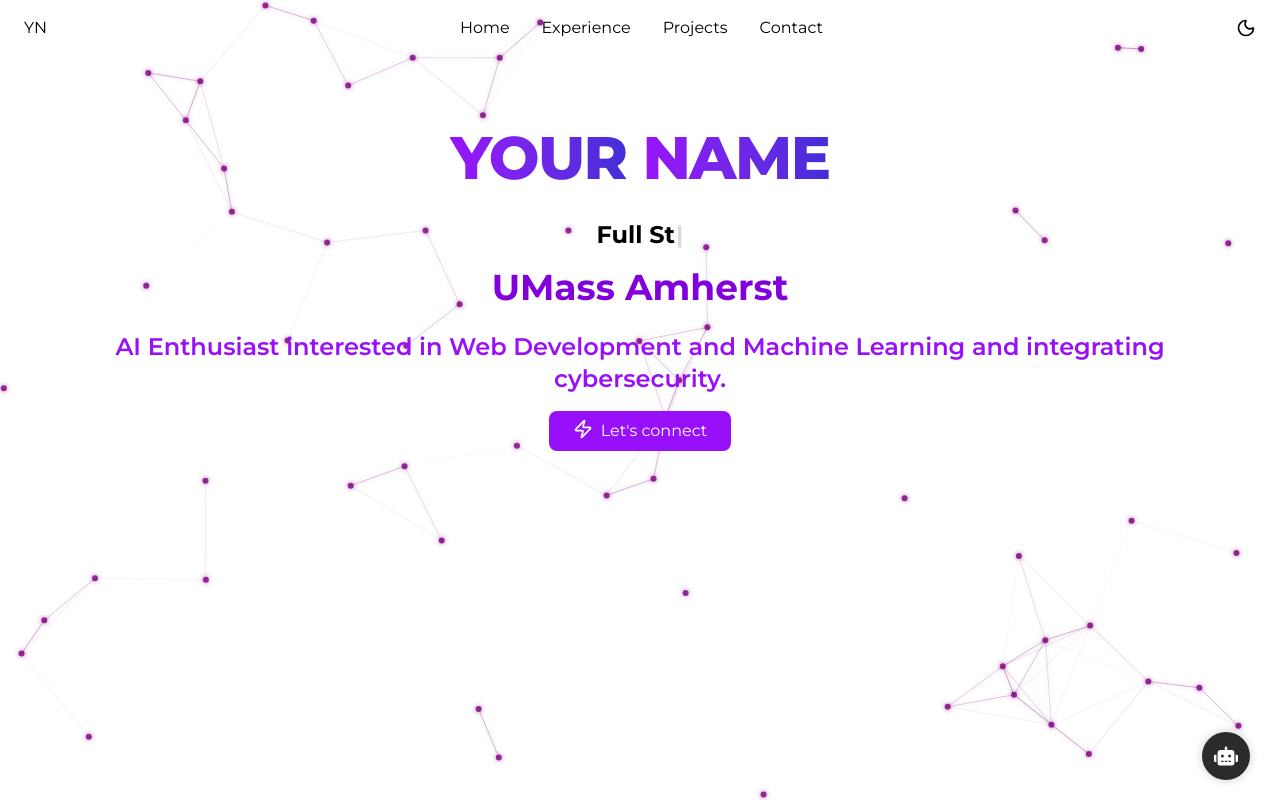
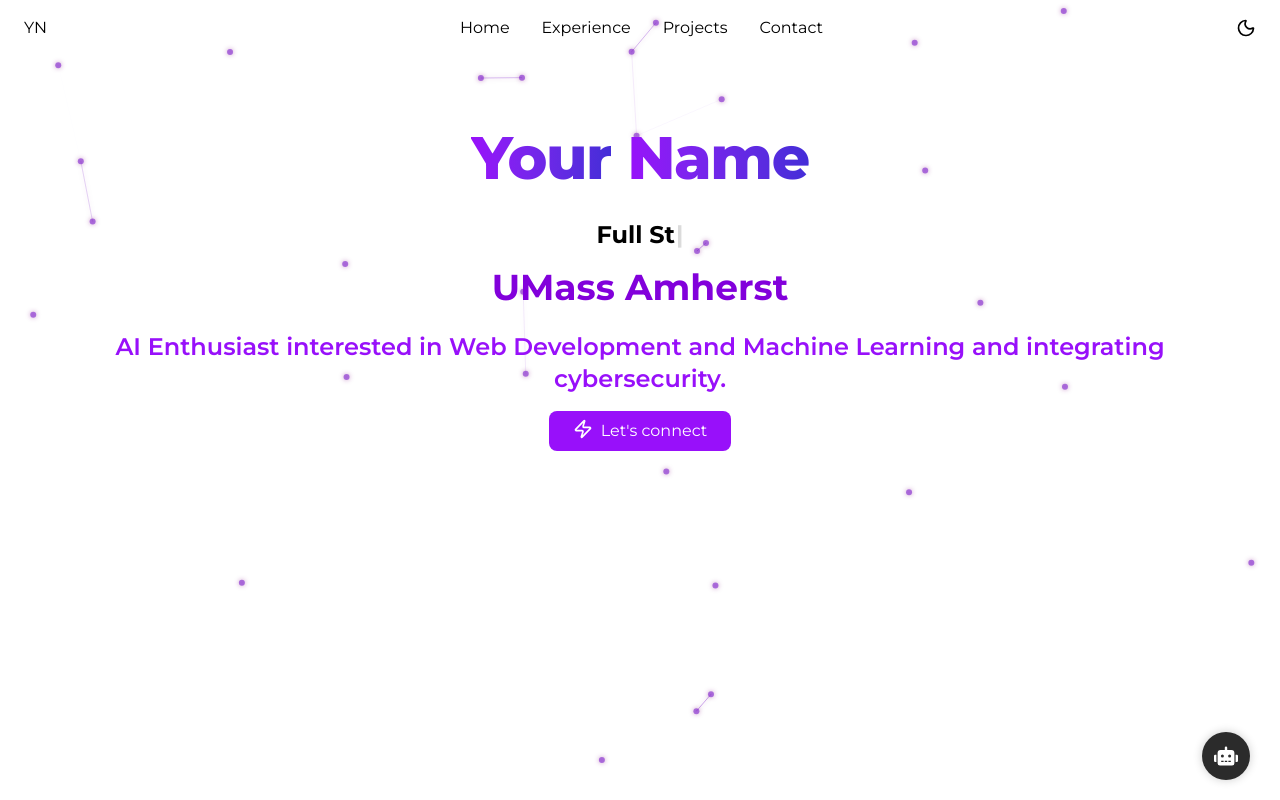
Before and after one commit to rashijain201/PersonalPortfolio_CodeCollab, a React (Vite) app: page /contact in a window 1280 px wide. Shown: the top 800 px of the page. Built offline with nearby package versions, Linux system fonts and the light colour scheme; a web font is replaced by a local one.

Commit message:
saving local changes

```diff
--- a/src/components/ParticlesBackground.jsx
+++ b/src/components/ParticlesBackground.jsx
@@ -12,18 +12,18 @@ const ParticlesBackground = () => {
     );
 
     const getParticleConfig = (mode) => ({
-        particleCount: 60,
-        maxVelocity: 0.5,
-        connectionDistance: 120,
+        particleCount: 30,
+        maxVelocity: 0.2,
+        connectionDistance: 100,
         particleRadius: 3,
         lineColor:
             mode === "dark"
-                ? config.theme.lineColorDark
-                : config.theme.lineColor,
+                ? "rgba(255, 255, 255, 0.8)" // White in dark mode
+                : "rgba(126, 34, 206, 0.6)", // Purple in light mode
         particleColor:
             mode === "dark"
-                ? config.theme.particleColorDark
-                : config.theme.particleColor,
+                ? "rgba(255, 255, 255, 0.8)" // White in dark mode
+                : "rgba(126, 34, 206, 0.6)", // Purple in light mode
         strokeStyle:
             mode === "dark"
                 ? config.theme.strokeStyleDark
@@ -64,7 +64,6 @@ const ParticlesBackground = () => {
         return () => observer.disconnect();
     }, [themeMode]);
 
-    // Initialize particles
     const initParticles = (width, height) => {
         particles.current = [];
         for (let i = 0; i < particleConfigRef.current.particleCount; i++) {
@@ -81,7 +80,6 @@ const ParticlesBackground = () => {
     const draw = (ctx, width, height) => {
         ctx.clearRect(0, 0, width, height);
 
-        // Draw lines between close particles
         for (let i = 0; i < particles.current.length; i++) {
             for (let j = i + 1; j < particles.current.length; j++) {
                 const dx = particles.current[i].x - particles.current[j].x;
@@ -89,12 +87,11 @@ const ParticlesBackground = () => {
                 const dist = Math.sqrt(dx * dx + dy * dy);
 
                 if (dist < particleConfigRef.current.connectionDistance) {
-                    // Line opacity based on distance
                     const alpha = 1 - dist / particleConfigRef.current.connectionDistance;
                     ctx.strokeStyle =
-                        particleConfigRef.current.strokeStyle +
-                        (alpha * 0.5).toString() +
-                        ")";
+                        (themeMode === "dark"
+                            ? "rgba(255, 255, 255," + (alpha * 0.8).toString() + ")"
+                            : "rgba(126, 34, 206," + (alpha * 0.5).toString() + ")");
                     ctx.lineWidth = 1;
                     ctx.beginPath();
                     ctx.moveTo(particles.current[i].x, particles.current[i].y);
@@ -104,9 +101,7 @@ const ParticlesBackground = () => {
             }
         }
 
-        // Draw particles and update positions
         particles.current.forEach((p) => {
-            // Draw circle
             ctx.beginPath();
             ctx.fillStyle = particleConfigRef.current.particleColor;
             ctx.shadowColor = particleConfigRef.current.shadowColor;
@@ -114,29 +109,24 @@ const ParticlesBackground = () => {
             ctx.arc(p.x, p.y, p.radius, 0, Math.PI * 2);
             ctx.fill();
 
-            // Move particle
             p.x += p.vx;
             p.y += p.vy;
 
-            // Bounce off edges
             if (p.x <= p.radius || p.x >= width - p.radius) p.vx = -p.vx;
             if (p.y <= p.radius || p.y >= height - p.radius) p.vy = -p.vy;
 
-            // Interaction with mouse
             if (mouse.current.x && mouse.current.y) {
                 const dx = p.x - mouse.current.x;
                 const dy = p.y - mouse.current.y;
                 const dist = Math.sqrt(dx * dx + dy * dy);
 
                 if (dist < mouse.current.radius) {
-                    // Repel particle away from mouse
                     const angle = Math.atan2(dy, dx);
                     const force =
                         (mouse.current.radius - dist) / mouse.current.radius;
                     p.vx += Math.cos(angle) * force * 0.3;
                     p.vy += Math.sin(angle) * force * 0.3;
 
-                    // Limit max velocity
                     p.vx = Math.min(
                         Math.max(p.vx, -particleConfigRef.current.maxVelocity * 2),
                         particleConfigRef.current.maxVelocity * 2
@@ -192,7 +182,7 @@ const ParticlesBackground = () => {
             window.removeEventListener("mouseleave", mouseLeaveHandler);
             cancelAnimationFrame(animationFrameId.current);
         };
-    }, []);
+    }, [themeMode]);
 
     return (
         <canvas
--- a/src/pages/contact.jsx
+++ b/src/pages/contact.jsx
@@ -82,7 +82,7 @@ function Contact() {
           >
             <FaLinkedin className="text-3xl text-blue-600 mb-4" />
             <h3 className="font-semibold text-lg mb-1 text-blue-600">LinkedIn</h3>
-            <p className="text-sm text-gray-600 dark:text-gray-300">urvi-guptaa</p>
+            <p className="text-sm text-gray-600 dark:text-gray-300">Your Name</p>
           </a>
 
           {/* GitHub */}
@@ -95,7 +95,7 @@ function Contact() {
           >
             <FaGithub className="text-3xl text-black dark:text-white mb-4" />
             <h3 className="font-semibold text-lg mb-1 text-black dark:text-white">GitHub</h3>
-            <p className="text-sm text-gray-600 dark:text-gray-300">Urvi-Gupta06</p>
+            <p className="text-sm text-gray-600 dark:text-gray-300">GitHub User</p>
           </a>
         </div>
       </div>
--- a/src/pages/home.jsx
+++ b/src/pages/home.jsx
@@ -15,10 +15,10 @@ const Home = () => {
                         data-animate-on-scroll
                     >
                         <h1 className="text-5xl md:text-6xl font-extrabold font-[Montserrat] tracking-tight leading-tight text-transparent bg-clip-text bg-gradient-to-r from-purple-600 to-indigo-700 dark:from-purple-300 dark:to-indigo-500">
-                            YOUR
+                            Your
                         </h1>
                         <h1 className="text-5xl md:text-6xl font-extrabold font-[Montserrat] tracking-tight leading-tight text-transparent bg-clip-text bg-gradient-to-r from-purple-600 to-indigo-700 dark:from-purple-300 dark:to-indigo-500">
-                            NAME
+                            Name
                         </h1>
                     </div>
                 <div className="text-2xl text-black font-bold mb-4 dark:text-white">
```
Also changed, not shown: 1 other file (tests, documents, lock files or other folders).
